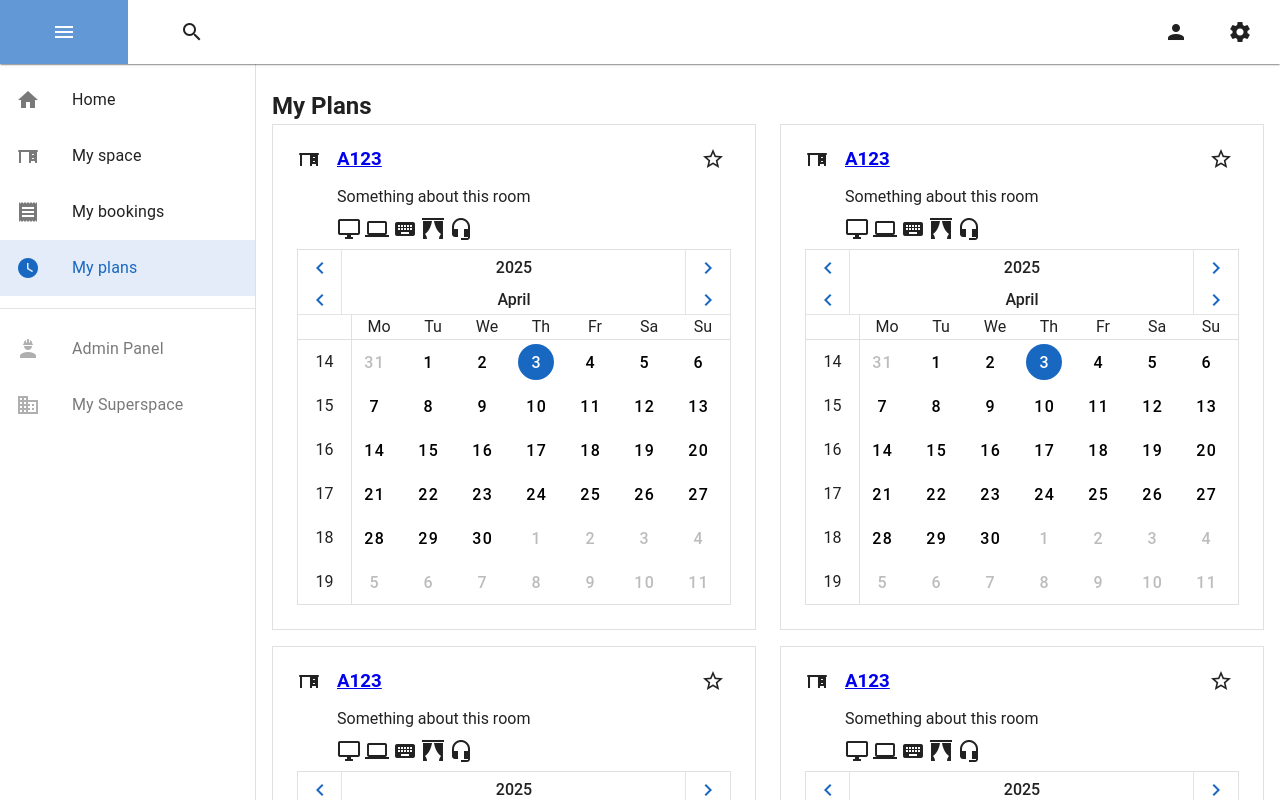
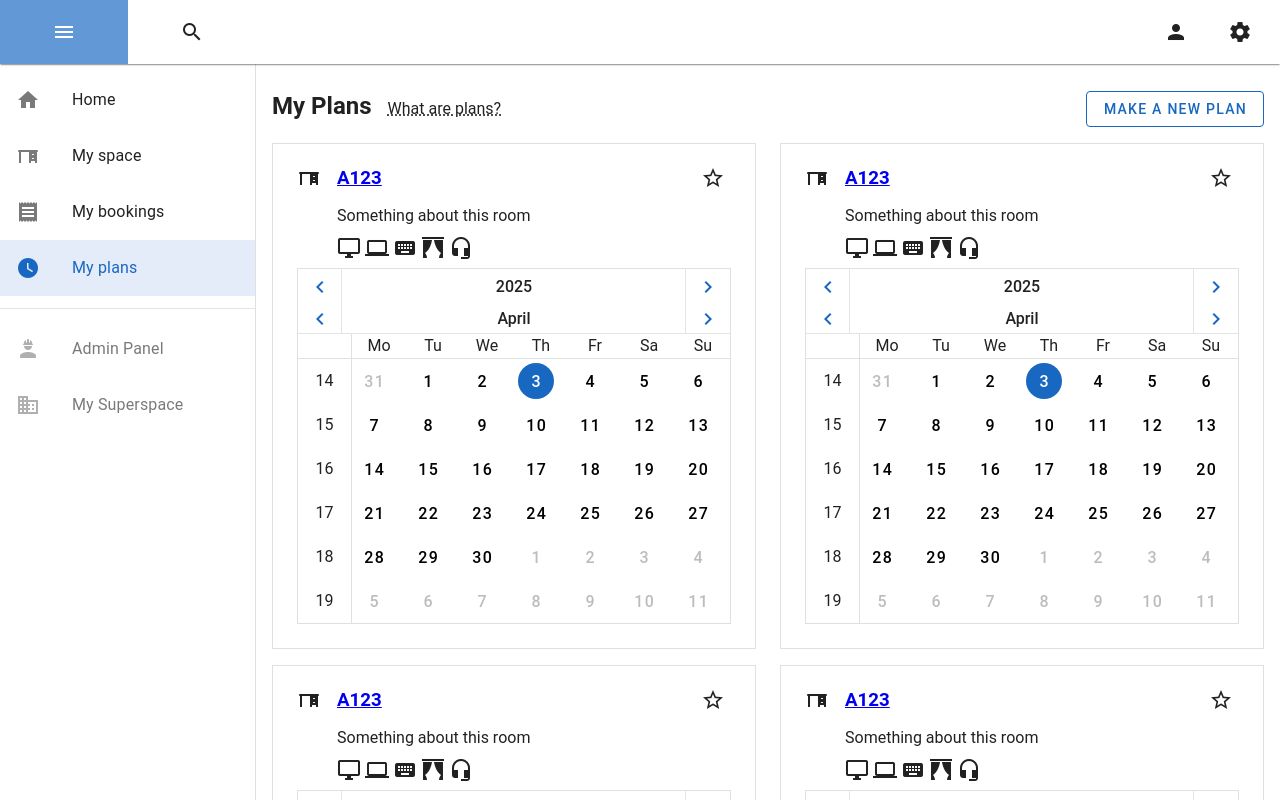
Before and after one commit to odinguden/office-space-manager, a Vue app in the folder front-end/: page /plans in a window 1280 px wide. Shown: the top 800 px of the page. Built offline with nearby package versions, Linux system fonts and the light colour scheme.

Commit message:
Plans page now has proper header

```diff
--- a/front-end/src/pages/plans.vue
+++ b/front-end/src/pages/plans.vue
@@ -1,6 +1,44 @@
+<script setup>
+const PLANS_DESC = `
+Plans are sets of rules that automatically make bookings for you, whether it be monthly, weekly,
+or even daily. Creating effective plans ensures that you always have the right room when you need
+it. To create a new plan, press the "Make a new Plan" button.
+`
+
+const PLANS_DISCLAIMER = `
+DISCLAIMER: Although plans aim to be as effective as possible, there is no guarantee that setting a
+plan will always get you a room. The narrower the requirements for your plan, the less likely it is
+that you will always find a room that matches your wishes. To maximize the possibility of
+automatically getting a room, avoid rules that aren't strictly necessary.
+`
+</script>
+
 <template>
 	<section>
-		<h1>My Plans</h1>
+		<header class="plan-header">
+			<h1>My Plans</h1>
+			<abbr title="" class="plan-desc">
+				What are plans?
+				<o-closeable-dialog
+					activator="parent"
+					title="What are plans?"
+					max-width="356px"
+				>
+					 <v-card-text>
+						<p>
+							{{ PLANS_DESC }}
+						</p>
+						<p class="disclaimer">
+							{{ PLANS_DISCLAIMER }}
+						</p>
+					 </v-card-text>
+				</o-closeable-dialog>
+			</abbr>
+			<v-spacer />
+			<v-btn color="primary" variant="outlined">
+				Make a new plan
+			</v-btn>
+		</header>
 		<o-contained-grid min-width="400px">
 			<o-space-card v-for="_ in Array(4)">
 				<template #timeline>
@@ -10,3 +48,22 @@
 		</o-contained-grid>
 	</section>
 </template>
+
+<style scoped lang="scss">
+header.plan-header {
+	display: flex;
+	align-items: baseline;
+	gap: 16px;
+	margin-bottom: 1rem;
+}
+
+.plan-desc {
+	cursor: pointer;
+}
+
+.disclaimer {
+	margin-top: 1rem;
+	font-size: 0.8rem;
+	color: rgba(var(--v-theme-on-surface), var(--v-medium-emphasis-opacity));
+}
+</style>
```
